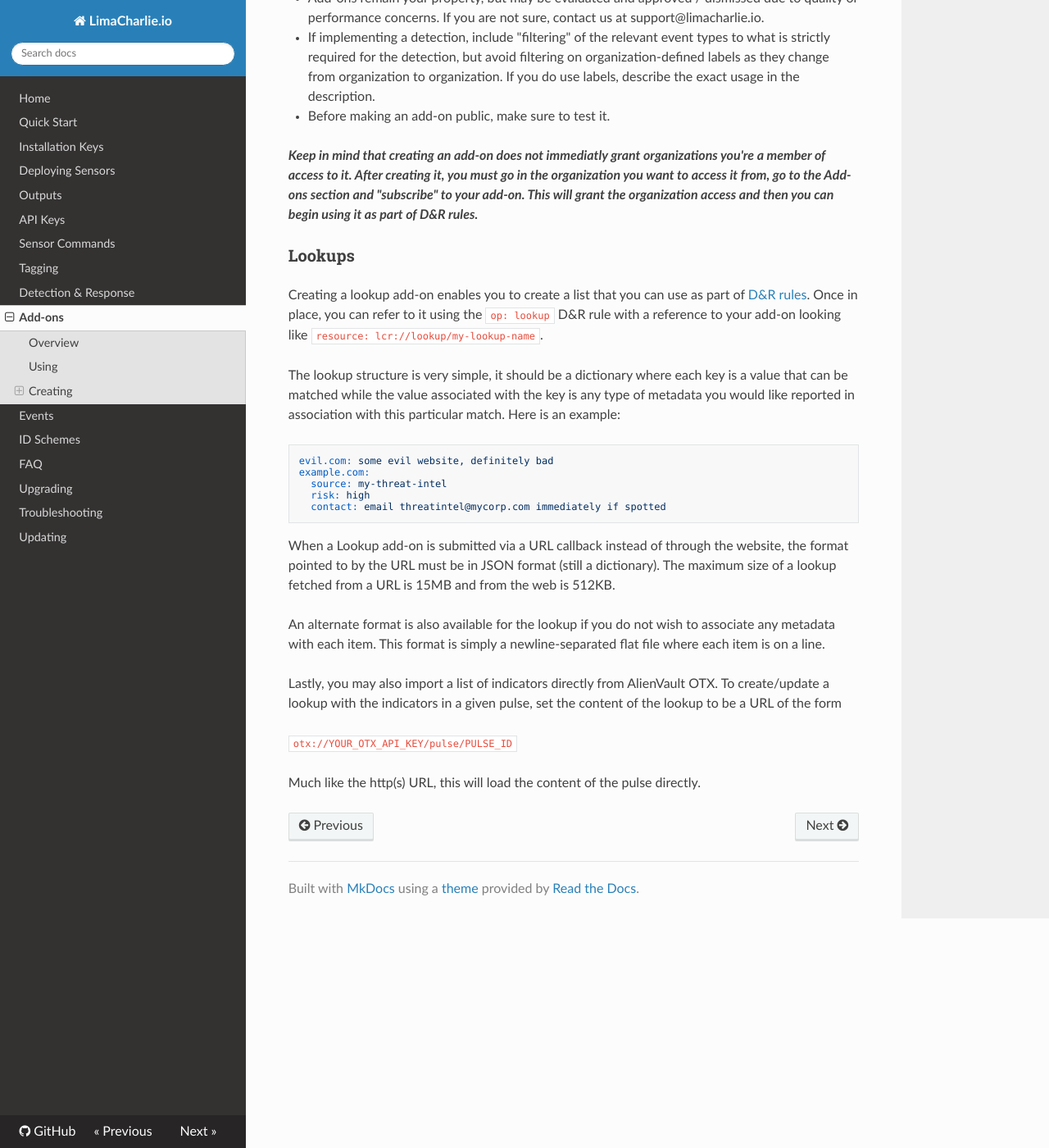
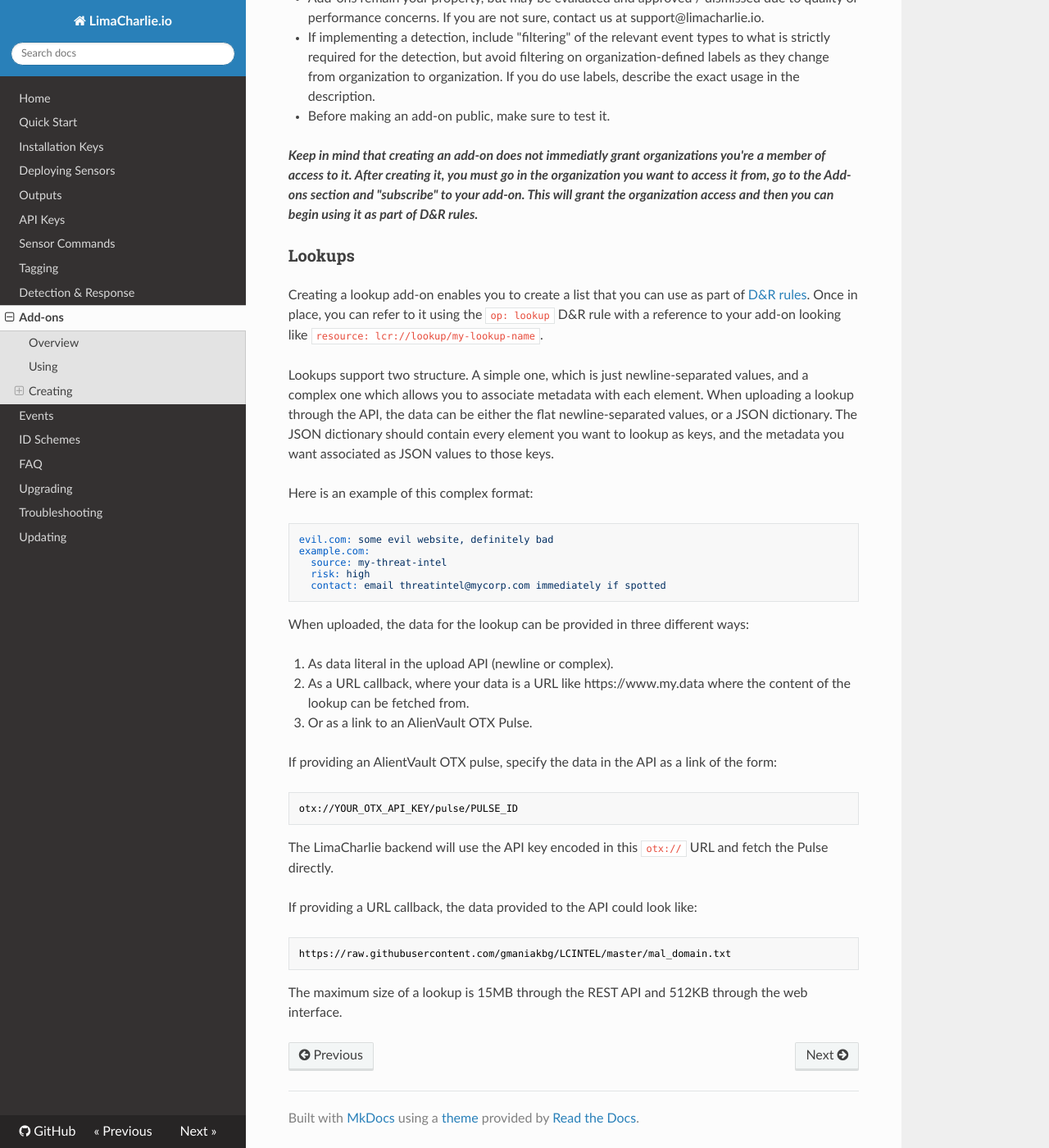
Before and after one commit to refractionPOINT/lce_doc, an MkDocs documentation site: the page built from docs/user_addons.md, in a window 1280 px wide and 1400 px high, scrolled down 1553 px. Shown: the whole window at 82% size. Built offline with MkDocs 1.6.1, drawn with Linux system fonts in a browser that asks for light colours; nearby versions of some CDN libraries; old or Windows-style settings are respelled for this version of MkDocs.

Commit message:
Making the doc on user lookup formats easier to understand.

````diff
--- a/docs/user_addons.md
+++ b/docs/user_addons.md
@@ -68,10 +68,13 @@ Creating a lookup add-on enables you to create a list that you can use as part o
 Once in place, you can refer to it using the `op: lookup` D&R rule with a reference to your add-on looking
 like `resource: lcr://lookup/my-lookup-name`.
 
-The lookup structure is very simple, it should be a dictionary where each key is a value that
-can be matched while the value associated with the key is any type of metadata you would like
-reported in association with this particular match. Here is an example:
+Lookups support two structure. A simple one, which is just newline-separated values, and a complex one
+which allows you to associate metadata with each element. When uploading a lookup through the API, the
+data can be either the flat newline-separated values, or a JSON dictionary. The JSON dictionary should
+contain every element you want to lookup as keys, and the metadata you want associated as JSON values
+to those keys.
 
+Here is an example of this complex format:
 ```yaml
 evil.com: some evil website, definitely bad
 example.com:
@@ -80,16 +83,25 @@ example.com:
   contact: email threatintel@mycorp.com immediately if spotted
 ```
 
-When a Lookup add-on is submitted via a URL callback instead of through the website, the
-format pointed to by the URL must be in JSON format (still a dictionary). The maximum size
-of a lookup fetched from a URL is 15MB and from the web is 512KB.
+When uploaded, the data for the lookup can be provided in three different ways:
 
-An alternate format is also available for the lookup if you do not wish to associate any metadata with
-each item. This format is simply a newline-separated flat file where each item is on a line.
+1. As data literal in the upload API (newline or complex).
+1. As a URL callback, where your data is a URL like https://www.my.data where the content of the lookup can be fetched from.
+1. Or as a link to an AlienVault OTX Pulse.
 
-Lastly, you may also import a list of indicators directly from AlienVault OTX. To create/update a lookup
-with the indicators in a given pulse, set the content of the lookup to be a URL of the form
+If providing an AlientVault OTX pulse, specify the data in the API as a link of the form:
 
-```otx://YOUR_OTX_API_KEY/pulse/PULSE_ID```
+```
+otx://YOUR_OTX_API_KEY/pulse/PULSE_ID
+```
 
-Much like the http(s) URL, this will load the content of the pulse directly.
+The LimaCharlie backend will use the API key encoded in this `otx://` URL and fetch the Pulse directly.
+
+If providing a URL callback, the data provided to the API could look like:
+
+```
+https://raw.githubusercontent.com/gmaniakbg/LCINTEL/master/mal_domain.txt
+```
+
+
+The maximum size of a lookup is 15MB through the REST API and 512KB through the web interface.
````
